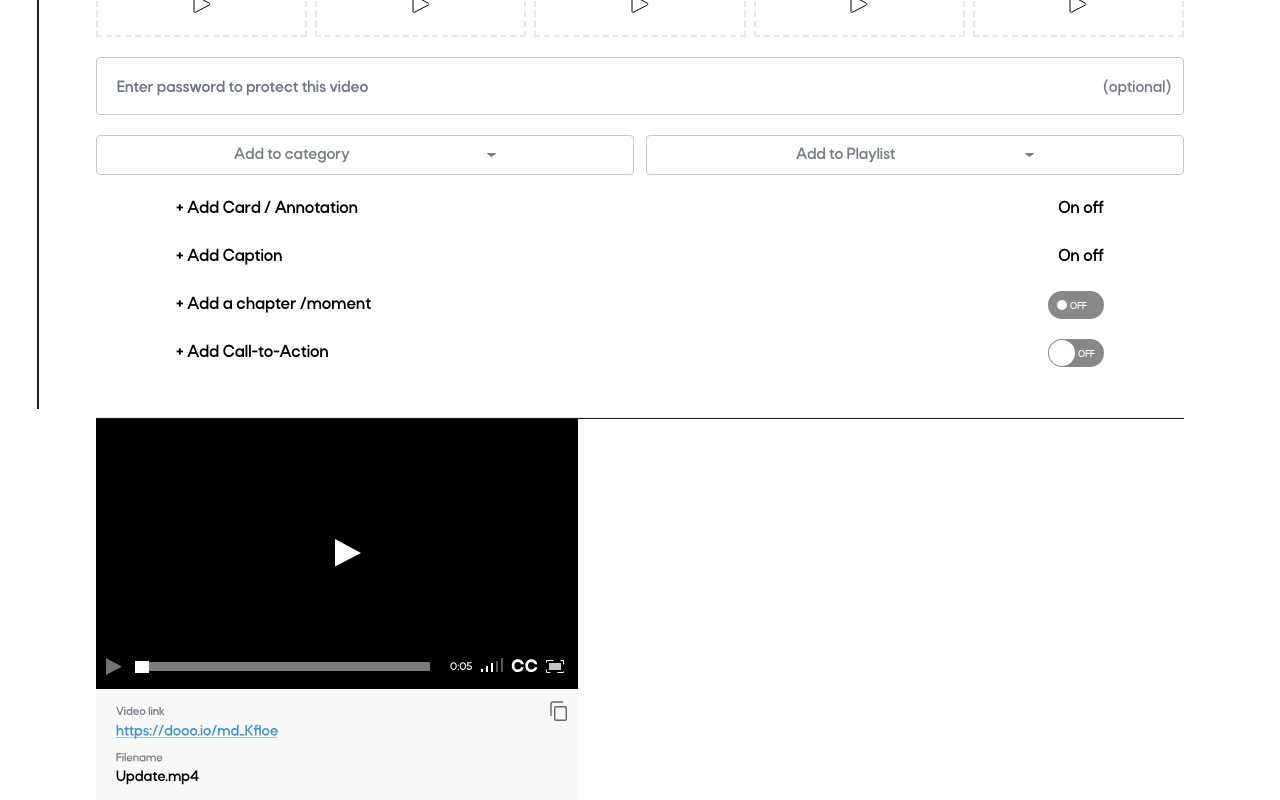
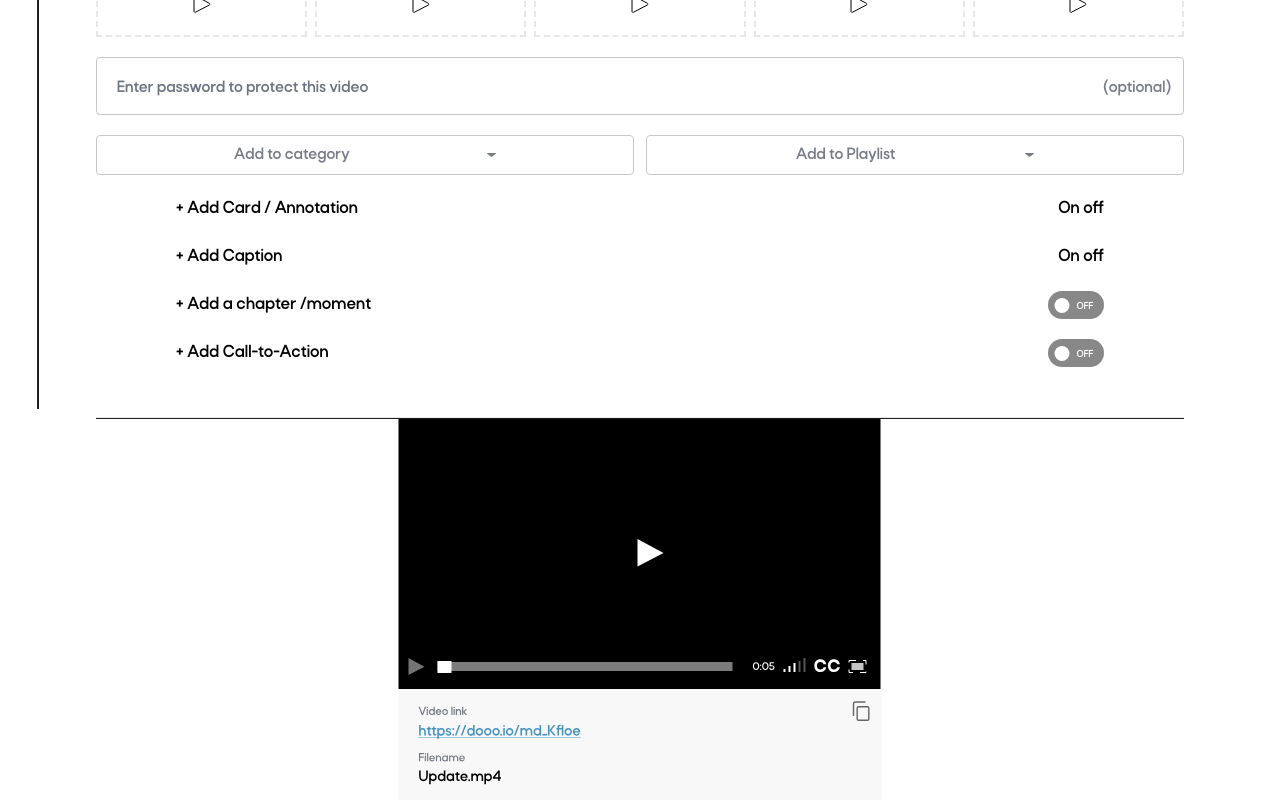
Before and after one commit to majidomore/next-tailwind-amber, a Next.js app: page /controls in a window 1280 px wide. Shown: the part 391-1191 px from the top of the page. Built offline with nearby package versions, Linux system fonts and the light colour scheme; what tailwindcss-debug-screens would draw is missing.

Commit message:
initial commit

```diff
--- a/components/AddUpload.tsx
+++ b/components/AddUpload.tsx
@@ -25,10 +25,10 @@ const AddUpload = () => {
           checked={checked}
           onColor="#1A72E7"
           boxShadow="none"
-          handleDiameter={10}
+          handleDiameter={15}
           activeBoxShadow="none"
           uncheckedIcon={
-            <h3 className="font-rota_bold text-[10.41px] text-white pl-1">
+            <h3 className="font-rota_bold text-[10.41px] text-white pl-2">
               OFF
             </h3>
           }
@@ -47,8 +47,9 @@ const AddUpload = () => {
           onColor="#1A72E7"
           boxShadow="none"
           activeBoxShadow="none"
+          handleDiameter={15}
           uncheckedIcon={
-            <h3 className="font-rota_bold text-[10.41px] text-white pl-1">
+            <h3 className="font-rota_bold text-[10.41px] text-white pl-2">
               OFF
             </h3>
           }
--- a/pages/controls.tsx
+++ b/pages/controls.tsx
@@ -17,9 +17,10 @@ const Controls = ({ name }: Props) => {
         <Category />
         <AddUpload />
         <hr className="mt-[50px] bg-black h-[1.3px]" />
-        <div>
+        {/* Video Player */}
+        <div className="w-full">
           <svg
-            width="483"
+            width="100%"
             height="381"
             viewBox="0 0 483 381"
             fill="none"
```
